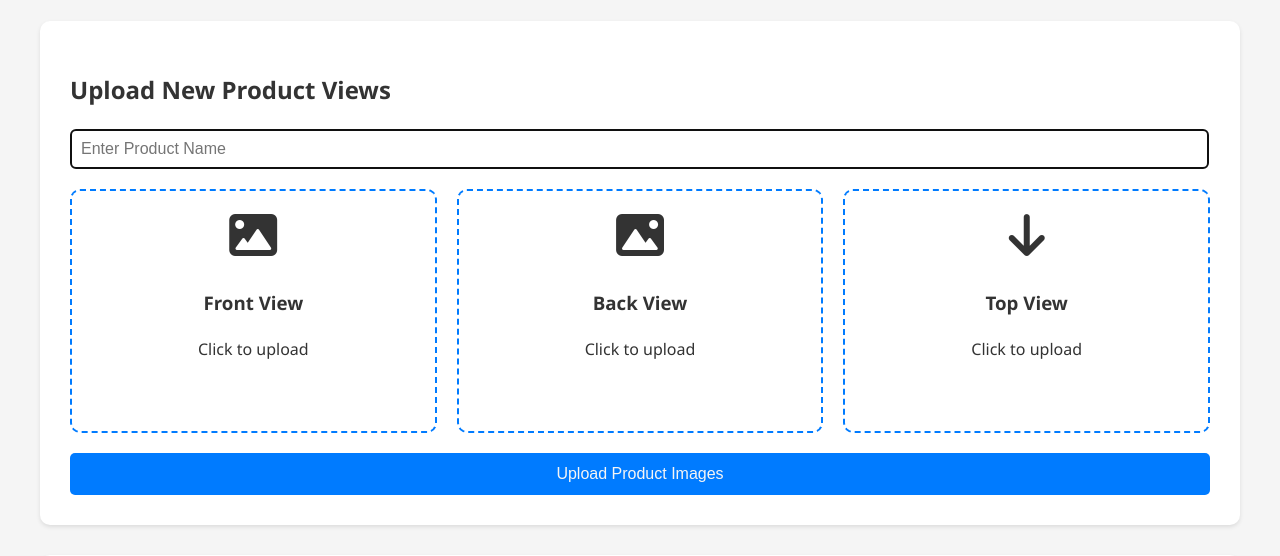
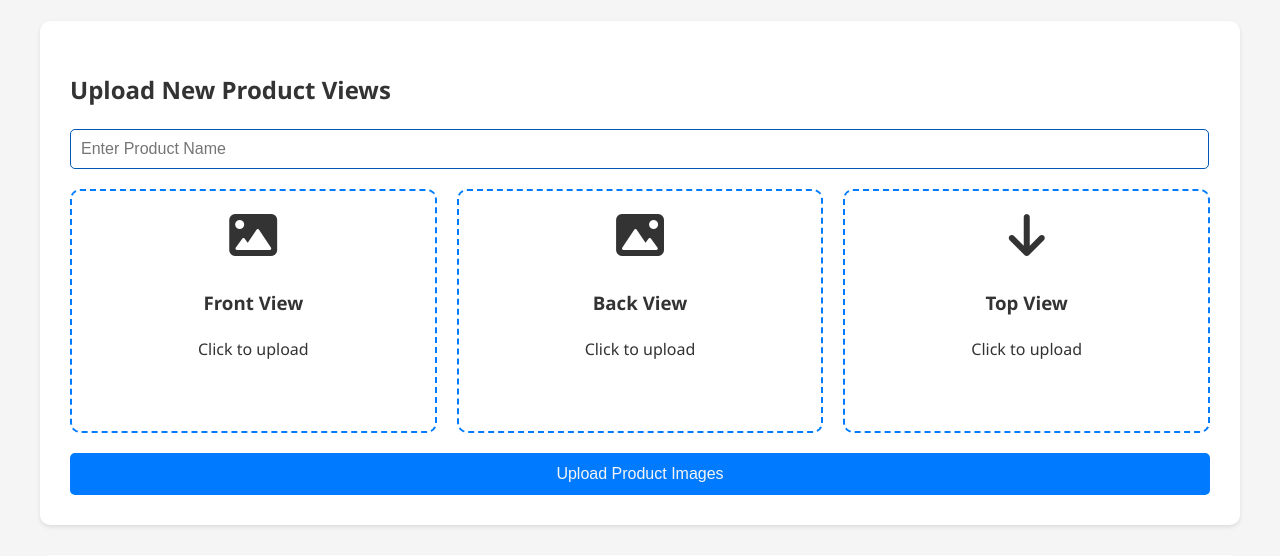
Before and after one commit to Suraj6E/3d-product-visualization, a Flask app: page / in a window 1280 px wide. Shown: the part 93-649 px from the top of the page. Run offline with Flask 3, Linux system fonts and the light colour scheme.

Commit message:
minor changes to style on index.css

```diff
--- a/static/css/index.css
+++ b/static/css/index.css
@@ -92,10 +92,10 @@ body {
 } */
 
 .folder-input {
-    outline: -webkit-focus-ring-color auto 1px;
+    /* outline: -webkit-focus-ring-color auto 1px; */
     width: 98%;
     padding: 10px;
-    border: 1px solid var(--background-color);
+    border: 1px solid var(--primary-dark);
     border-radius: 5px;
 
     /* margin-bottom: 20px; */
```
